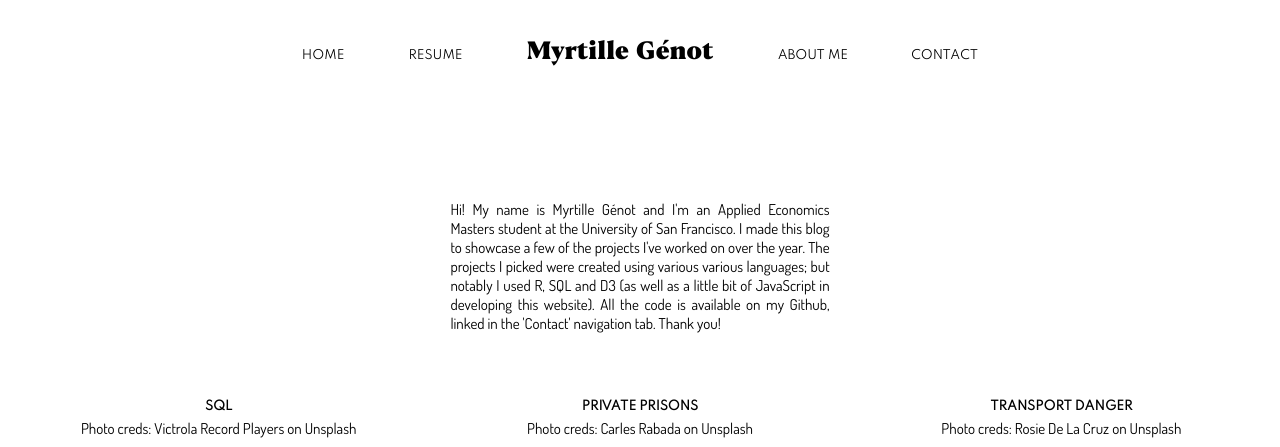
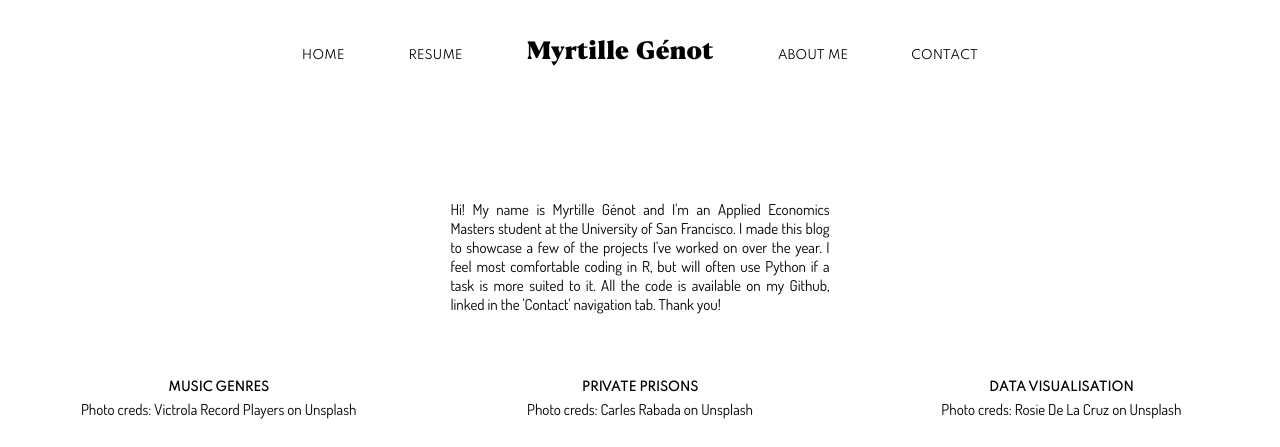
Before and after one commit to myrtillegenot/myrtillegenot.github.io, a plain HTML site: page index.html in a window 1280 px wide. Shown: the top 447 px of the page. Drawn offline with Linux system fonts and the light colour scheme; a script that the page names is missing.

Commit message:
text changes

```diff
--- a/index.html
+++ b/index.html
@@ -36,8 +36,8 @@
 
   <p class = "centered">
     Hi! My name is Myrtille Génot and I'm an Applied Economics Masters student at the University of San Francisco.
-    I made this blog to showcase a few of the projects I've worked on over the year. The projects I picked were created using various
-    various languages; but notably I used R, SQL and D3 (as well as a little bit of JavaScript in developing this website).
+    I made this blog to showcase a few of the projects I've worked on over the year. I feel most comfortable coding in R,
+    but will often use Python if a task is more suited to it.
     All the code is available on my Github, linked in the 'Contact' navigation tab. Thank you!  </p>
 </div>
 
@@ -55,14 +55,14 @@
 
   <!--project 2-->
   <div class="column-left">
-    <center><h2>SQL</h2><p>Photo creds: Victrola Record Players on Unsplash</p></center>
+    <center><h2>MUSIC GENRES</h2><p>Photo creds: Victrola Record Players on Unsplash</p></center>
     <a href ="sql.html"><center><img src="record.jpg" class="photo" width="200" height="200"></center></a>
 
   </div>
 
   <!--project 3-->
   <div class="column-right">
-    <center><h2>TRANSPORT DANGER</h2><p>Photo creds: Rosie De La Cruz on Unsplash</p></center>
+    <center><h2>DATA VISUALISATION</h2><p>Photo creds: Rosie De La Cruz on Unsplash</p></center>
     <a href ="transport.html"><center><img src="streetcar.jpg" class="photo" width="200" height="200"></center></a>
 
   </div>
```
